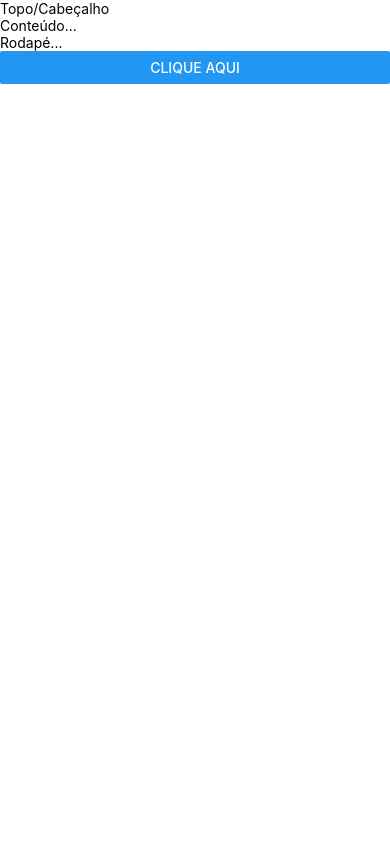
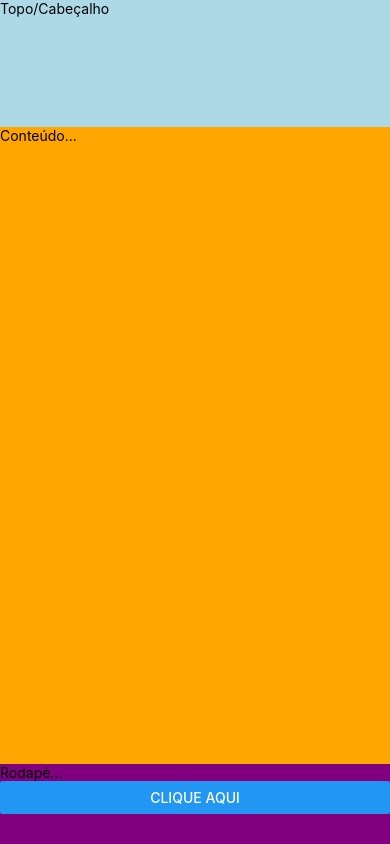
Before and after one commit to leandroaerolito/ola-react-native, a React Native app: screen / in a window 390 px wide. Built offline with nearby package versions, Linux system fonts and the light colour scheme.

Commit message:
layout-com-flex

```diff
--- a/App.js
+++ b/App.js
@@ -3,6 +3,7 @@
   Button,
   SafeAreaView,
   StatusBar,
+  StyleSheet,
   Text,
   View,
 } from "react-native";
@@ -14,14 +15,14 @@
   return (
     <>
       <StatusBar barStyle="light-content" />
-      <SafeAreaView>
-        <View>
+      <SafeAreaView style={estilos.container}>
+        <View style={estilos.cabecalho}>
           <Text>Topo/Cabeçalho</Text>
         </View>
-        <View>
+        <View style={estilos.conteudo}>
           <Text>Conteúdo...</Text>
         </View>
-        <View>
+        <View style={estilos.rodape}>
           <Text>Rodapé...</Text>
           <Button title="clique aqui" onPress={vai} />
         </View>
@@ -29,3 +30,24 @@
     </>
   );
 }
+
+const estilos = StyleSheet.create({
+  container: {
+    backgroundColor: "yellow",
+    flex: 1,
+    //justifyContent: "center",
+    // flexDirection: "row", // padrão é column
+  },
+  cabecalho: {
+    backgroundColor: "lightblue",
+    flex: 0.8,
+  },
+  conteudo: {
+    backgroundColor: "orange",
+    flex: 4,
+  },
+  rodape: {
+    backgroundColor: "purple",
+    flex: 0.5,
+  },
+});
```
